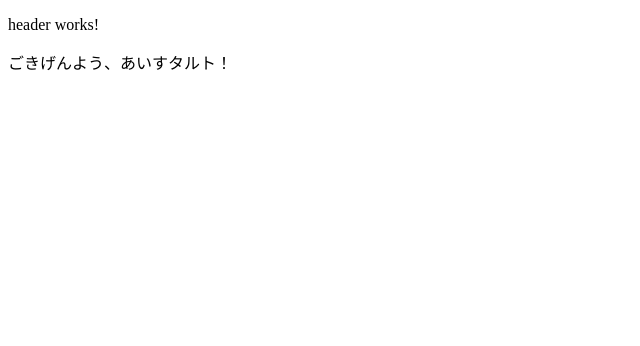
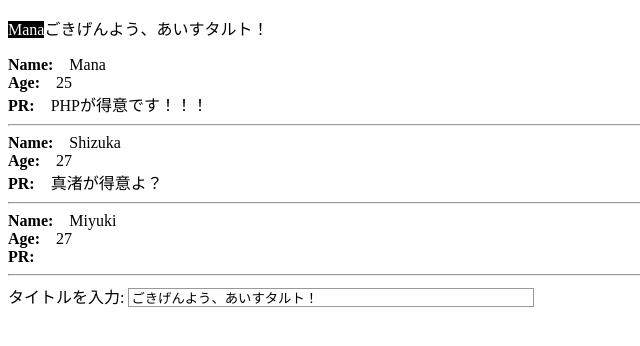
Before and after one commit to asobitagari/angular-panic-1, an Angular app: page / in a window 1280 px wide. Shown: the top 346 px of the page, without its empty margins (0-640 px from the left). Built offline with nearby package versions, Linux system fonts and the light colour scheme.

Commit message:
chapter-3

```diff
--- a/src/app/app.component.css
+++ b/src/app/app.component.css
@@ -0,0 +1,4 @@
+input {
+  width: 400px;
+  border: 1px #999 solid;
+}
--- a/src/app/app.component.html
+++ b/src/app/app.component.html
@@ -1,4 +1,9 @@
 <div>
-  <app-header></app-header>
-  {{title}}
+  <app-header [title]="title"></app-header>
+  <app-mana></app-mana>
+  <label>タイトルを入力: </label><input
+    type="text"
+    [value]="title"
+    (input)="title = $event.target.value"
+  />
 </div>
--- a/src/app/header/header.component.css
+++ b/src/app/header/header.component.css
@@ -0,0 +1,4 @@
+label {
+  color: white;
+  background-color: black;
+}
--- a/src/app/header/header.component.html
+++ b/src/app/header/header.component.html
@@ -1 +1,2 @@
-<p>header works!</p>
+<p><label>Mana</label> <span *ngIf="title; else noTitle">{{title}}</span></p>
+<ng-template #noTitle>マナシステム</ng-template>
--- a/src/app/header/header.component.ts
+++ b/src/app/header/header.component.ts
@@ -1,4 +1,4 @@
-import { Component, OnInit } from '@angular/core';
+import { Component, OnInit, Input } from '@angular/core';
 
 @Component({
   selector: 'app-header',
@@ -9,6 +9,8 @@ export class HeaderComponent implements OnInit {
 
   constructor() { }
 
+  @Input() title;
+
   ngOnInit() {
   }
 
--- a/src/app/mana/mana.component.css
+++ b/src/app/mana/mana.component.css
@@ -0,0 +1,4 @@
+label {
+  font-weight: bold;
+  margin-right: 1em;
+}
--- a/src/app/mana/mana.component.html
+++ b/src/app/mana/mana.component.html
@@ -1 +1,12 @@
-<p>mana works!</p>
+<div *ngFor="let member of members">
+  <div>
+    <label>Name:</label>{{member.name}}
+  </div>
+  <div>
+    <label>Age:</label>{{member.age}}
+  </div>
+  <div *ngIf="member">
+    <label>PR:</label>{{member.pr}}
+  </div>
+  <hr>
+</div>
--- a/src/app/mana/mana.component.ts
+++ b/src/app/mana/mana.component.ts
@@ -1,4 +1,6 @@
 import { Component, OnInit } from '@angular/core';
+import { Member } from '../models/member';
+import { MEMBERS } from '../models/members';
 
 @Component({
   selector: 'app-mana',
@@ -7,9 +9,11 @@ import { Component, OnInit } from '@angular/core';
 })
 export class ManaComponent implements OnInit {
 
+  members: Member[];
+
   constructor() { }
 
   ngOnInit() {
+    this.members = MEMBERS;
   }
-
 }
--- /dev/null
+++ b/src/app/models/member.ts
@@ -0,0 +1,5 @@
+export interface Member {
+  name: string;
+  age: number;
+  pr: string | null;
+}
--- /dev/null
+++ b/src/app/models/members.ts
@@ -0,0 +1,19 @@
+import { Member } from './member';
+
+export const MEMBERS: Member[] = [
+  {
+    name: 'Mana',
+    age: 25,
+    pr: 'PHPが得意です！！！'
+  },
+  {
+    name: 'Shizuka',
+    age: 27,
+    pr: '真渚が得意よ？'
+  },
+  {
+    name: 'Miyuki',
+    age: 27,
+    pr: null
+  }
+];
```
